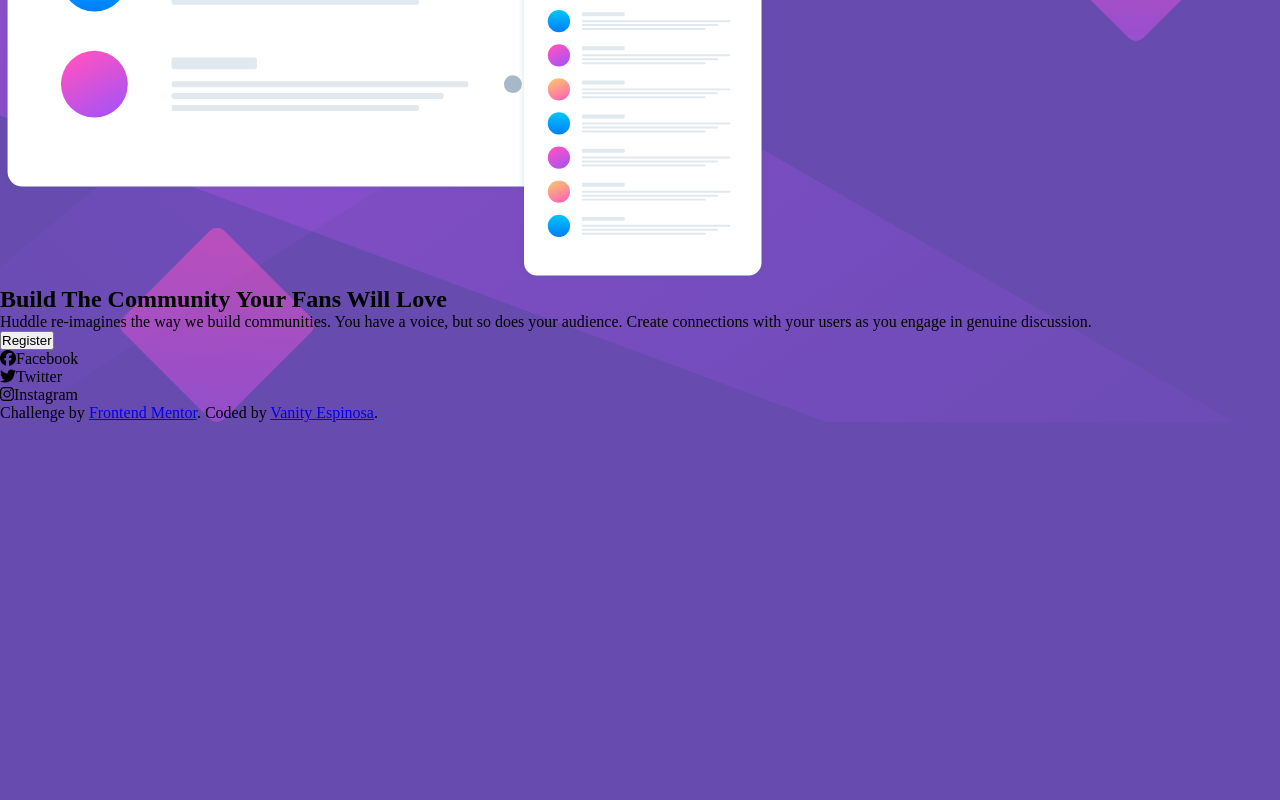
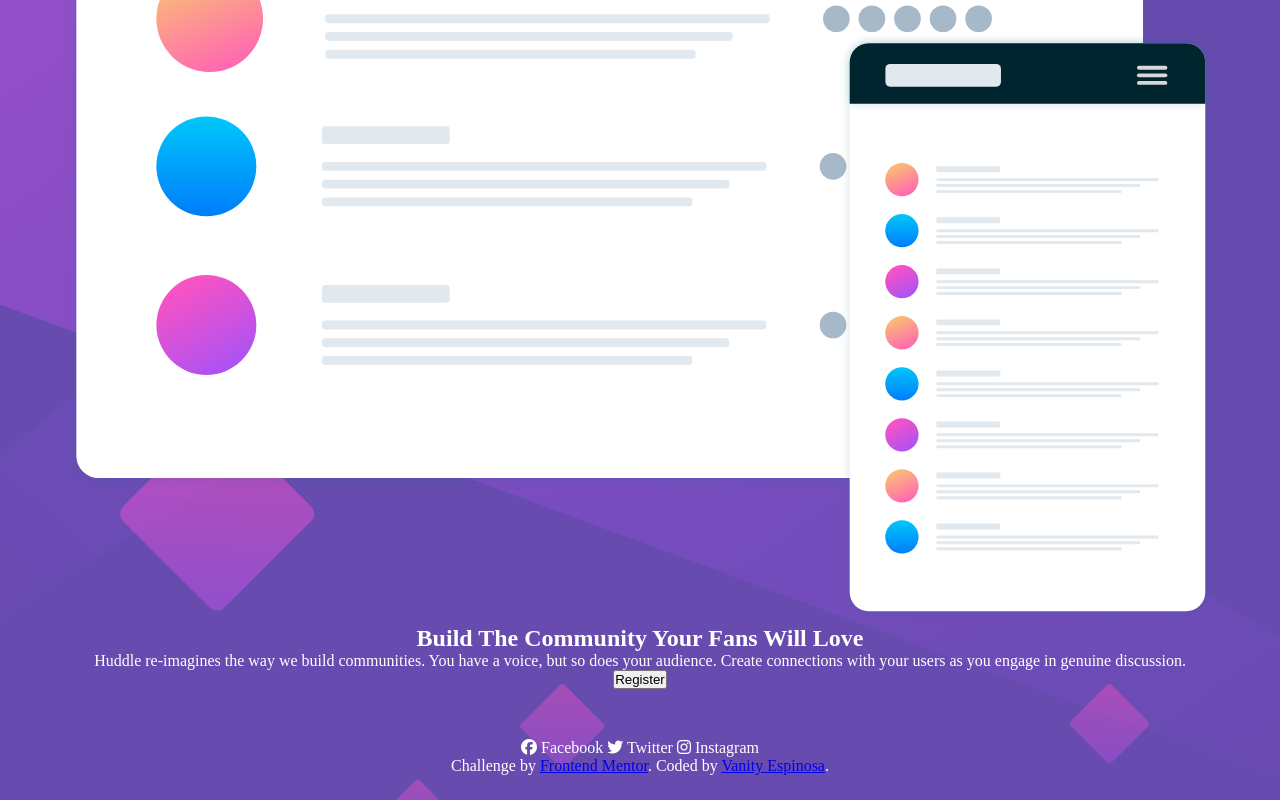
Before and after one commit to vanityespinosa/Huddle-Landing-Page-With-Single-Introductory-Section, a plain HTML site: page index.html in a window 1280 px wide. Shown: the part 428-1228 px from the top of the page. Before the commit the page ends 850 px from the top, so only its background shows below. Drawn offline with Linux system fonts and the light colour scheme.

Commit message:
Add more styles to body of website. Changes to text color and social media links.

```diff
--- a/index.html
+++ b/index.html
@@ -32,9 +32,18 @@
   <footer>
     <section id="social-media">
       <ul>
-        <li><i class="fab fa-facebook"></i>Facebook</li>
-        <li><i class="fab fa-twitter"></i>Twitter</li>
-        <li><i class="fab fa-instagram"></i>Instagram</li>
+        <li>
+          <i class="fab fa-facebook"></i>
+          <span>Facebook</span>
+        </li>
+        <li>
+          <i class="fab fa-twitter"></i>
+          <span>Twitter</span>
+        </li>
+        <li>
+          <i class="fab fa-instagram"></i>
+          <span>Instagram</span>
+        </li>
       </ul>
     </section>
     <section id="attribution">
--- a/styles.css
+++ b/styles.css
@@ -1,5 +1,9 @@
+/************************************************************
+  Default Styles / Mobile-first Approach
+************************************************************/
+
 /****************************************
-  Default Styles / Mobile-first Approach
+  Overall Default Styles
 ****************************************/
 * {
   margin: 0;
@@ -8,16 +12,29 @@
 }
 :root {
   --violet: hsl(257, 40%, 49%);
+  --overall-padding: 25px 35px;
 }
-
+html {
+  color: #fff;
+  text-align: center;
+}
 body {
   background: url(/images/bg-mobile.svg) no-repeat center center/cover;
   background-color: var(--violet);
+}
+footer {
+  padding: var(--overall-padding);
 }
 
 /****************************************
   Header Default Styles
 ****************************************/
+header {
+  padding: var(--overall-padding);
+}
+nav {
+  text-align: left;
+}
 .logo {
   width: 50%;
 }
@@ -25,6 +42,22 @@ body {
 /****************************************
   Main Default Styles
 ****************************************/
+main {
+  padding: var(--overall-padding);
+}
 .mockups {
-  width: 60%;
+  width: 95%;
 }
+
+/****************************************
+  Footer Default Styles
+****************************************/
+footer {
+  padding: var(--overall-padding);
+}
+#social-media ul {
+  list-style: none;
+}
+#social-media ul li {
+  display: inline;
+}
```
Also changed, not shown: 1 other file.
